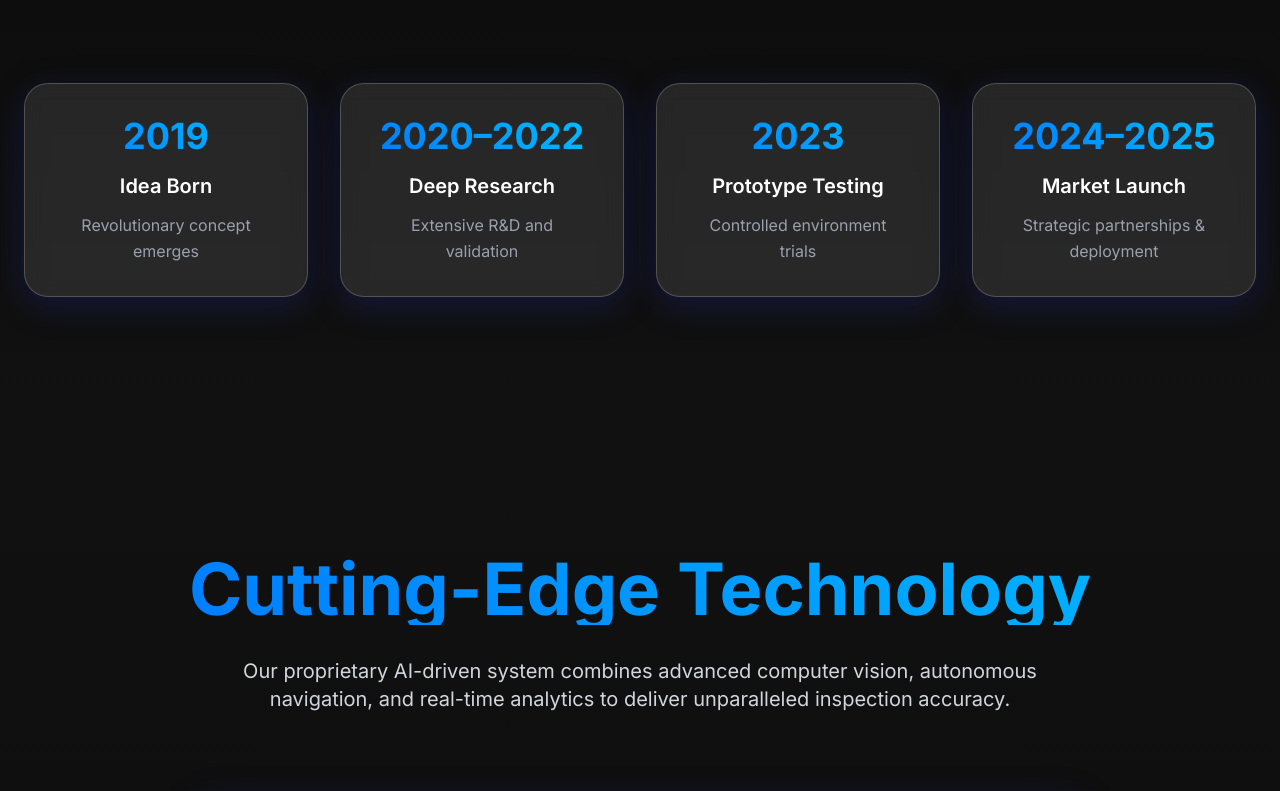
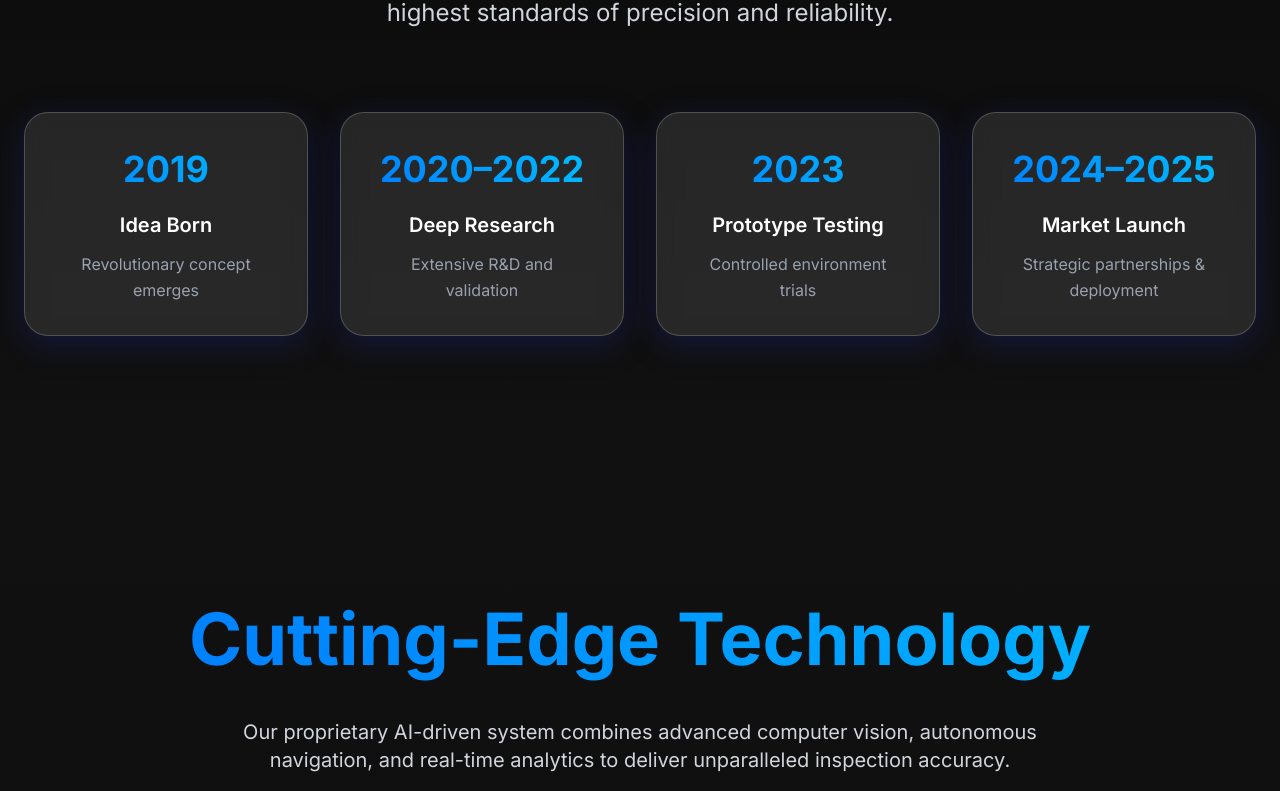
Before and after one commit to peszabolcs/droneproject, a React (Vite) app: page / in a window 1280 px wide. Shown: the part 1146-1937 px from the top of the page. Built offline with nearby package versions, Linux system fonts and the light colour scheme.

Commit message:
Enhance text readability by adjusting line height and padding in App component and global styles

```diff
--- a/src/App.jsx
+++ b/src/App.jsx
@@ -255,7 +255,7 @@ function App() {
       <section className="py-32 bg-gradient-to-b from-gray-900 to-dark relative overflow-hidden">
         <div className="max-w-7xl mx-auto px-6">
           <div className="text-center mb-20">
-            <h2 className="text-reveal text-6xl md:text-7xl font-bold mb-8 gradient-text">
+            <h2 className="text-reveal text-6xl md:text-7xl font-bold mb-8 gradient-text leading-tight" style={{lineHeight: '1.1'}}>
               Cutting-Edge Technology
             </h2>
             <p className="text-reveal text-xl text-gray-300 max-w-4xl mx-auto">
--- a/src/index.css
+++ b/src/index.css
@@ -167,6 +167,8 @@ html {
   background-clip: text;
   animation: gradientShift 8s ease infinite;
   background-size: 300% 300%;
+  line-height: 1.2;
+  padding: 0.1em 0;
 }
 
 /* Smooth scrollbar */
```
